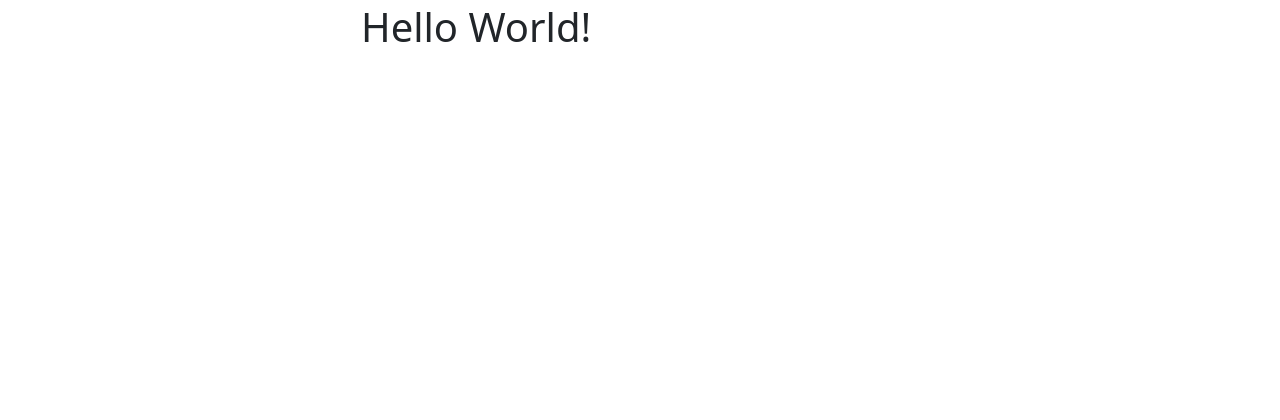
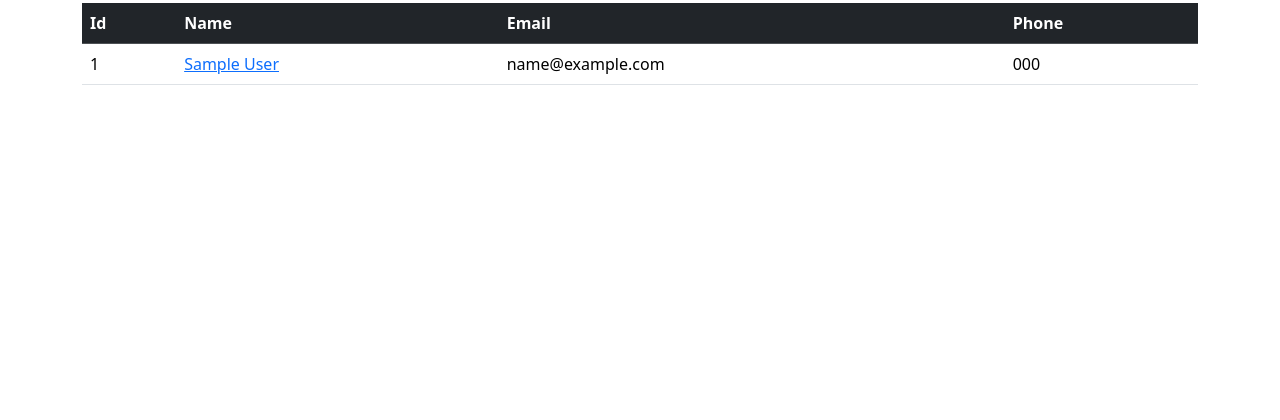
Before and after one commit to Arki93/CRM, a Django app: page / in a window 1280 px wide. Shown: the part 347-767 px from the top of the page. Run offline with Django 4.2, Linux system fonts and the light colour scheme; a user stored in the database is signed in; tables that the repository leaves empty hold one stand-in row (values such as "Sample post").

Commit message:
Update 01-04 18:05

```diff
--- a/crm/settings.py
+++ b/crm/settings.py
@@ -122,6 +122,9 @@ USE_TZ = True
 # https://docs.djangoproject.com/en/4.1/howto/static-files/
 
 STATIC_URL = 'static/'
+STATICFILES_DIRS = [
+    BASE_DIR / "static",
+]
 
 # Default primary key field type
 # https://docs.djangoproject.com/en/4.1/ref/settings/#default-auto-field
--- /dev/null
+++ b/website/static/website/css/style.css
@@ -0,0 +1,3 @@
+.hide {
+    display: none;
+  }
--- a/website/templates/base.html
+++ b/website/templates/base.html
@@ -1,3 +1,4 @@
+{% load static %}
 <!doctype html>
 <html lang="en">
   <head>
@@ -5,6 +6,7 @@
     <meta name="viewport" content="width=device-width, initial-scale=1">
     <title>ARStrategy</title>
     <link href="https://cdn.jsdelivr.net/npm/bootstrap@5.3.0-alpha2/dist/css/bootstrap.min.css" rel="stylesheet" integrity="sha384-aFq/bzH65dt+w6FI2ooMVUpc+21e0SRygnTpmBvdBgSdnuTN7QbdgL+OapgHtvPp" crossorigin="anonymous">
+    <link rel="stylesheet" type="text/css" href="{% static 'style.css' %}">
   </head>
   <body>
     {% include 'navbar.html' %}
@@ -24,19 +26,20 @@
                 </symbol>
             </svg>
           {% for msg in messages %}
-            {% if msg.success %}
-            <div class="alert alert-success d-flex align-items-center" role="alert">
-              {{msg}}
+            <div class="alert {% if msg.tags == 'success' %}alert-success{% else %}alert-danger{% endif %} alert-dismissible fade show" role="alert" id="alert-box">
+              {{ msg }}
             </div>
-            {% else %}
-            <div class="alert alert-danger alert-dismissible fade show" role="alert">
-              {{msg}}
-            </div>
-            {% endif %}
           {% endfor %}
+          <script>
+            setTimeout(function() {
+              var alertBox = document.getElementById("alert-box");
+              alertBox.remove();
+            }, 2500); // Hide the box after 2.5 seconds (2500 milliseconds)
+          </script>
         {% endif %}
       </div>
         {% block content %}
+        <br>
         {% endblock %}
     </div>
     <script src="https://cdn.jsdelivr.net/npm/bootstrap@5.3.0-alpha2/dist/js/bootstrap.bundle.min.js" integrity="sha384-qKXV1j0HvMUeCBQ+QVp7JcfGl760yU08IQ+GpUo5hlbpg51QRiuqHAJz8+BrxE/N" crossorigin="anonymous"></script>
--- /dev/null
+++ b/website/templates/data_record.html
@@ -0,0 +1,6 @@
+{% extends 'base.html' %}
+{% block content %}
+
+<h1>Recorded Data</h1>
+
+{% endblock %}
--- a/website/templates/home.html
+++ b/website/templates/home.html
@@ -1,23 +1,45 @@
 {% extends 'base.html' %}
 {% block content %}
-<div class="col-md-6 offset-md-3">
+<div>
     {% if user.is_authenticated %}
-    <h1>Hello World!</h1>
+    <table class="table table-striped table-hover">
+        <thead class="table-dark">
+          <tr>
+            <th scope="col">Id</th>
+            <th scope="col">Name</th>
+            <th scope="col">Email</th>
+            <th scope="col">Phone</th>
+          </tr>
+        </thead>
+        <tbody>
+        <tr>
+            {% if records %}
+            {% for record in records %}
+                <tr>
+                    <td>{{ record.id }}</td>
+                    <td><a href="{% url 'record' record.id %}">{{ record.first_name }} {{ record.last_name }}</a></td>
+                    <td>{{ record.email }}</td>
+                    <td>{{ record.phone_number }}</td>
+                </tr>
+            {% endfor %}
+        {% endif %}
+        </tr>
+    </tbody>
+    </table>
     {% else %}
-    <h1>Login</h1>
+    <h1 class="col-md-6 offset-md-3">Login</h1>
     <br>
     <form method="POST" action="{% url 'home' %}">
         {% csrf_token %}
 
-        <div class="mb-3">
+        <div class="mb-3 col-md-6 offset-md-3">
             <input type="text" class="form-control" name="username" placeholder="User Name" required>
         </div>
-        <div class="mb-3">
+        <div class="mb-3 col-md-6 offset-md-3">
             <input type="password" class="form-control" name="password" placeholder="Password" required>
         </div>
-        <button type="submit" class="btn btn-secondary">Login</button>
+        <button type="submit" class="btn btn-secondary offset-md-3">Login</button>
     </form>
-
     {% endif %}
 </div>
 {% endblock %}
--- a/website/urls.py
+++ b/website/urls.py
@@ -2,8 +2,9 @@ from django.urls import path
 from . import views
 
 urlpatterns = [
-    path('', views.home, name='home'),
-    # path('login/', views.login_user, name='login'),
-    path('logout/', views.logout_user, name='logout'),
-    path('register/', views.register_user, name='register'),
+    path("", views.home, name="home"),
+    #path("login/", views.login_user, name='login'),
+    path("logout/", views.logout_user, name="logout"),
+    path("register/", views.register_user, name="register"),
+    path("record/<int:pk>", views.data_record, name="record"),
 ]
--- a/website/views.py
+++ b/website/views.py
@@ -23,9 +23,8 @@ def home(request):
         return render(request, "home.html", {'records':records})
 
 
-# def login_user(request):
-#     pass
-
+def login_user(request):
+    pass
 
 def logout_user(request):
     logout(request)
@@ -50,3 +49,11 @@ def register_user(request):
         return render(request, "register.html", {"form": form})
 
     return render(request, "register.html", {"form": form})
+
+def data_record(request, pk):
+    if request.user.is_authenticated:
+        rec_data = Record.objects.get(id=pk)
+        return render(request, "data_record.html", {"rec_data": rec_data})
+    else:
+        messages.warning(request, "You are not logged in!")
+        return redirect("home")
```
